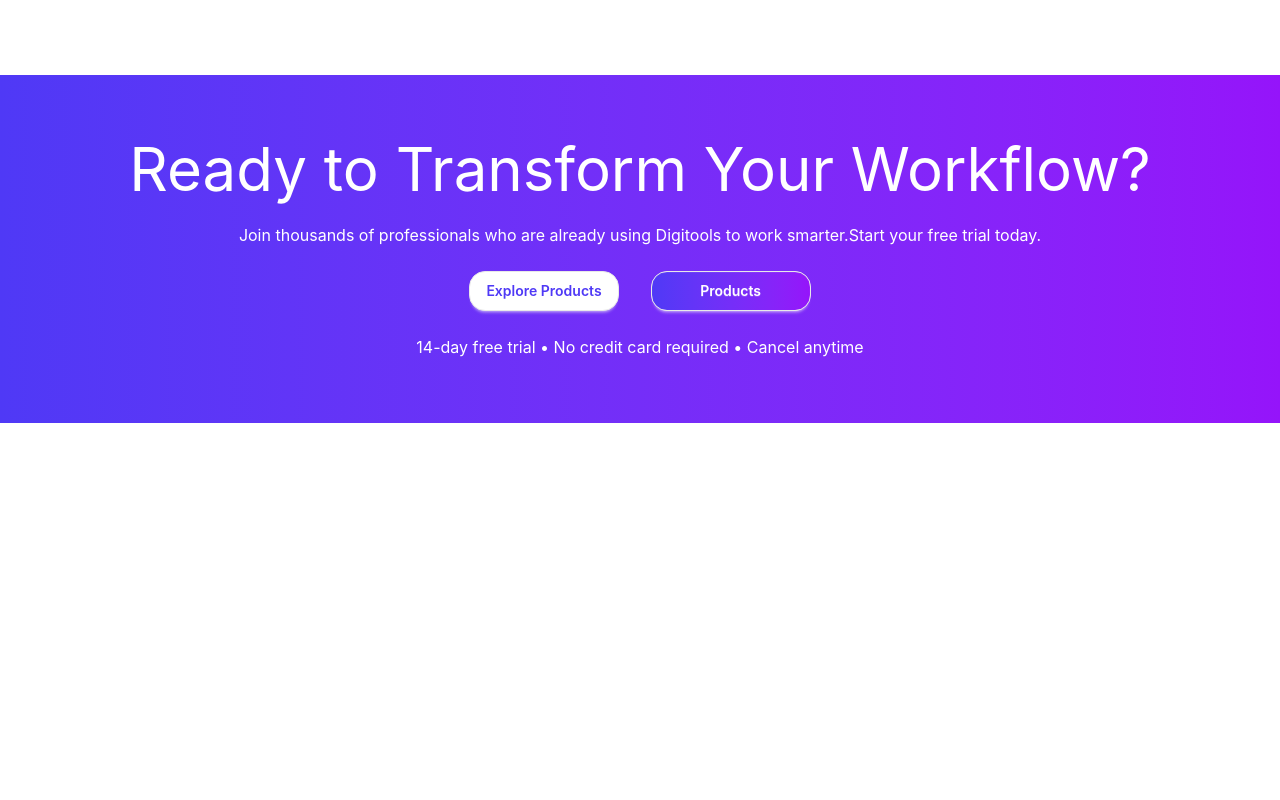
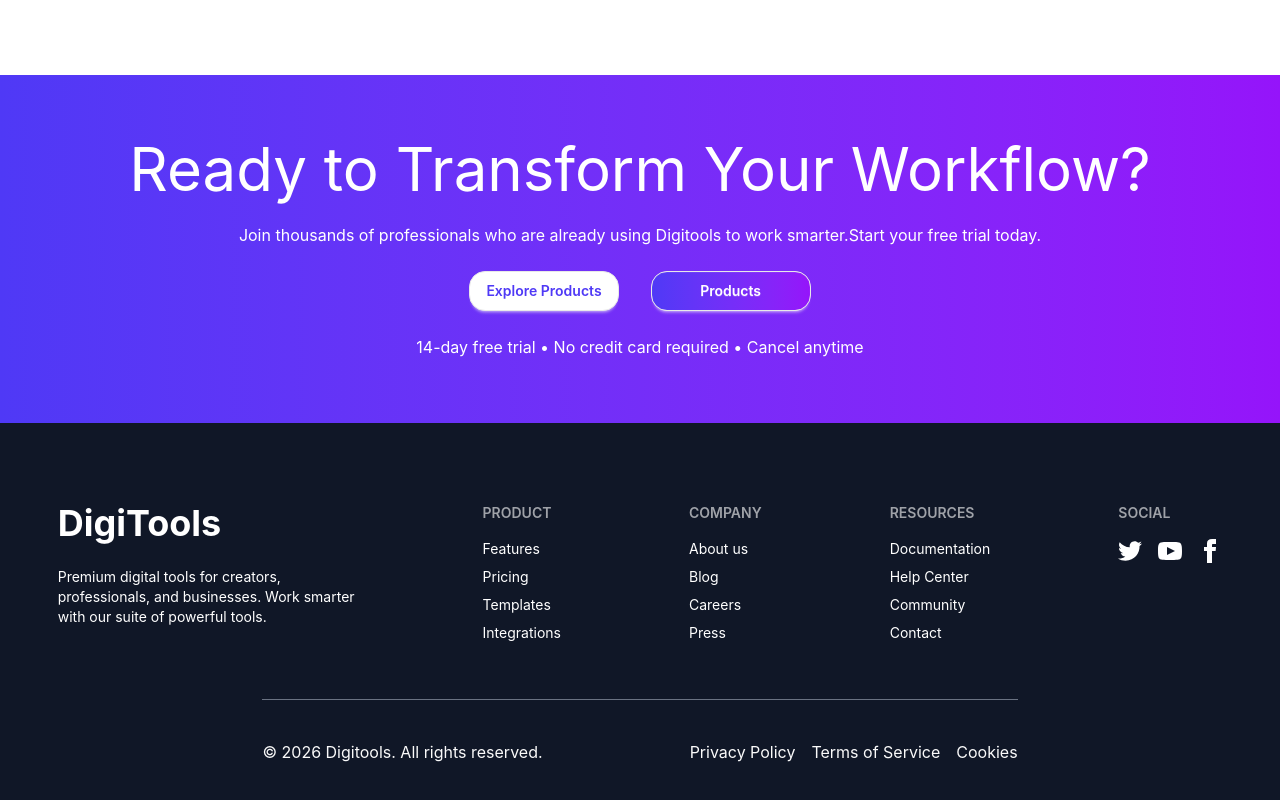
Before and after one commit to md-kudrot/Assignment-06, a React (Vite) app in the folder DigiTools-Platform/: page / in a window 1280 px wide. Shown: the part 4108-4908 px from the top of the page. Before the commit the page ends 4531 px from the top, so only its background shows below. Built offline with nearby package versions, Linux system fonts and the light colour scheme.

Commit message:
feat: add Footer component for enhanced site navigation and information

```diff
--- a/DigiTools-Platform/src/App.jsx
+++ b/DigiTools-Platform/src/App.jsx
@@ -6,6 +6,7 @@
 import { ToastContainer } from 'react-toastify';
 import Transparent from "./componants/Transparent/Transparent"
 import Ready from "./componants/Ready/Ready"
+import Footer from "./componants/Footer/Footer"
 
 const fetchData = async () => {
   const response = await fetch("/data.json")
@@ -40,7 +41,7 @@
       <GetStart></GetStart>
       <Transparent></Transparent>
       <Ready></Ready>
-
+      <Footer></Footer>
 
 
 
--- /dev/null
+++ b/DigiTools-Platform/src/componants/Footer/Footer.jsx
@@ -0,0 +1,93 @@
+import React from 'react';
+
+const Footer = () => {
+    return (
+        <>
+            <div className='py-10 bg-[#101727] text-white'>
+                <footer className="flex gap-32  justify-center text-white footer sm:footer-horizontal text-base-content p-10">
+
+                    <div className="space-y-4">
+                        <h1 className='text-4xl font-bold'>DigiTools</h1>
+                        <p>Premium digital tools for creators,<br /> professionals, and businesses. Work smarter <br /> with our suite of powerful tools.</p>
+                    </div>
+
+                    <nav>
+                        <h6 className="footer-title">Product</h6>
+                        <a className="link link-hover">Features</a>
+                        <a className="link link-hover">Pricing</a>
+                        <a className="link link-hover">Templates</a>
+                        <a className="link link-hover">Integrations</a>
+                    </nav>
+                    <nav>
+                        <h6 className="footer-title">Company</h6>
+                        <a className="link link-hover">About us</a>
+                        <a className="link link-hover">Blog</a>
+                        <a className="link link-hover">Careers</a>
+                        <a className="link link-hover">Press</a>
+                    </nav>
+                    <nav>
+                        <h6 className="footer-title">Resources</h6>
+                        <a className="link link-hover">Documentation</a>
+                        <a className="link link-hover">Help Center</a>
+                        <a className="link link-hover">Community</a>
+                        <a className="link link-hover">Contact</a>
+                    </nav>
+                    <nav>
+                        <h6 className="footer-title">Social</h6>
+                        <div className="grid grid-flow-col gap-4">
+                            <a>
+                                <svg
+                                    xmlns="http://www.w3.org/2000/svg"
+                                    width="24"
+                                    height="24"
+                                    viewBox="0 0 24 24"
+                                    className="fill-current">
+                                    <path
+                                        d="M24 4.557c-.883.392-1.832.656-2.828.775 1.017-.609 1.798-1.574 2.165-2.724-.951.564-2.005.974-3.127 1.195-.897-.957-2.178-1.555-3.594-1.555-3.179 0-5.515 2.966-4.797 6.045-4.091-.205-7.719-2.165-10.148-5.144-1.29 2.213-.669 5.108 1.523 6.574-.806-.026-1.566-.247-2.229-.616-.054 2.281 1.581 4.415 3.949 4.89-.693.188-1.452.232-2.224.084.626 1.956 2.444 3.379 4.6 3.419-2.07 1.623-4.678 2.348-7.29 2.04 2.179 1.397 4.768 2.212 7.548 2.212 9.142 0 14.307-7.721 13.995-14.646.962-.695 1.797-1.562 2.457-2.549z"></path>
+                                </svg>
+                            </a>
+                            <a>
+                                <svg
+                                    xmlns="http://www.w3.org/2000/svg"
+                                    width="24"
+                                    height="24"
+                                    viewBox="0 0 24 24"
+                                    className="fill-current">
+                                    <path
+                                        d="M19.615 3.184c-3.604-.246-11.631-.245-15.23 0-3.897.266-4.356 2.62-4.385 8.816.029 6.185.484 8.549 4.385 8.816 3.6.245 11.626.246 15.23 0 3.897-.266 4.356-2.62 4.385-8.816-.029-6.185-.484-8.549-4.385-8.816zm-10.615 12.816v-8l8 3.993-8 4.007z"></path>
+                                </svg>
+                            </a>
+                            <a>
+                                <svg
+                                    xmlns="http://www.w3.org/2000/svg"
+                                    width="24"
+                                    height="24"
+                                    viewBox="0 0 24 24"
+                                    className="fill-current">
+                                    <path
+                                        d="M9 8h-3v4h3v12h5v-12h3.642l.358-4h-4v-1.667c0-.955.192-1.333 1.115-1.333h2.885v-5h-3.808c-3.596 0-5.192 1.583-5.192 4.615v3.385z"></path>
+                                </svg>
+                            </a>
+                        </div>
+                    </nav>
+
+                </footer>
+                <div className="flex  justify-center  py-4 ">
+                    <div className="flex w-[59%] border-t border-gray-500 justify-between">
+                        <div className="mt-10 text-[#FAFAFA]">
+                            <h1>© 2026 Digitools. All rights reserved.</h1>
+                        </div>
+
+                        <div className="flex gap-4 mt-10 text-[#FAFAFA]">
+                            <p>Privacy Policy</p>
+                            <p>Terms of Service</p>
+                            <p>Cookies</p>
+                        </div>
+                    </div>
+                </div>
+            </div>
+        </>
+    );
+};
+
+export default Footer;
```
